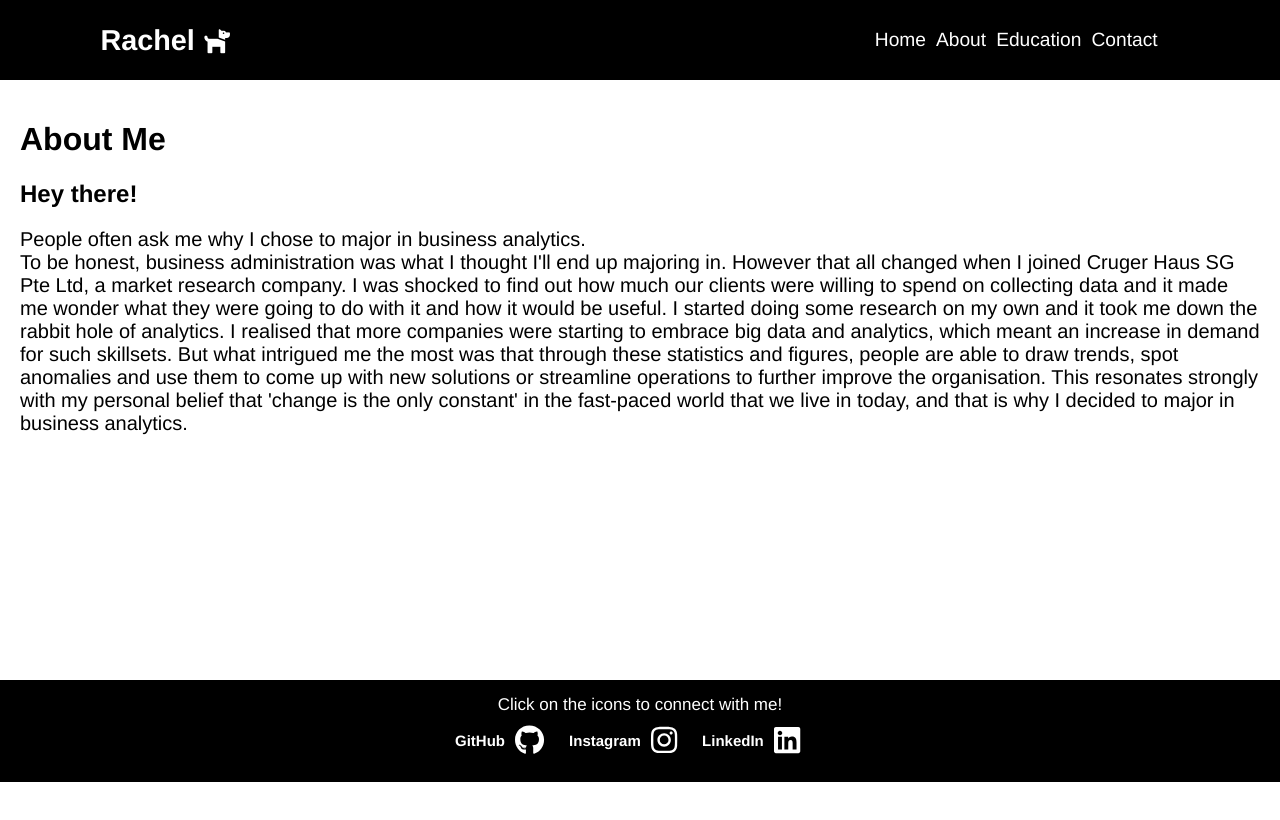
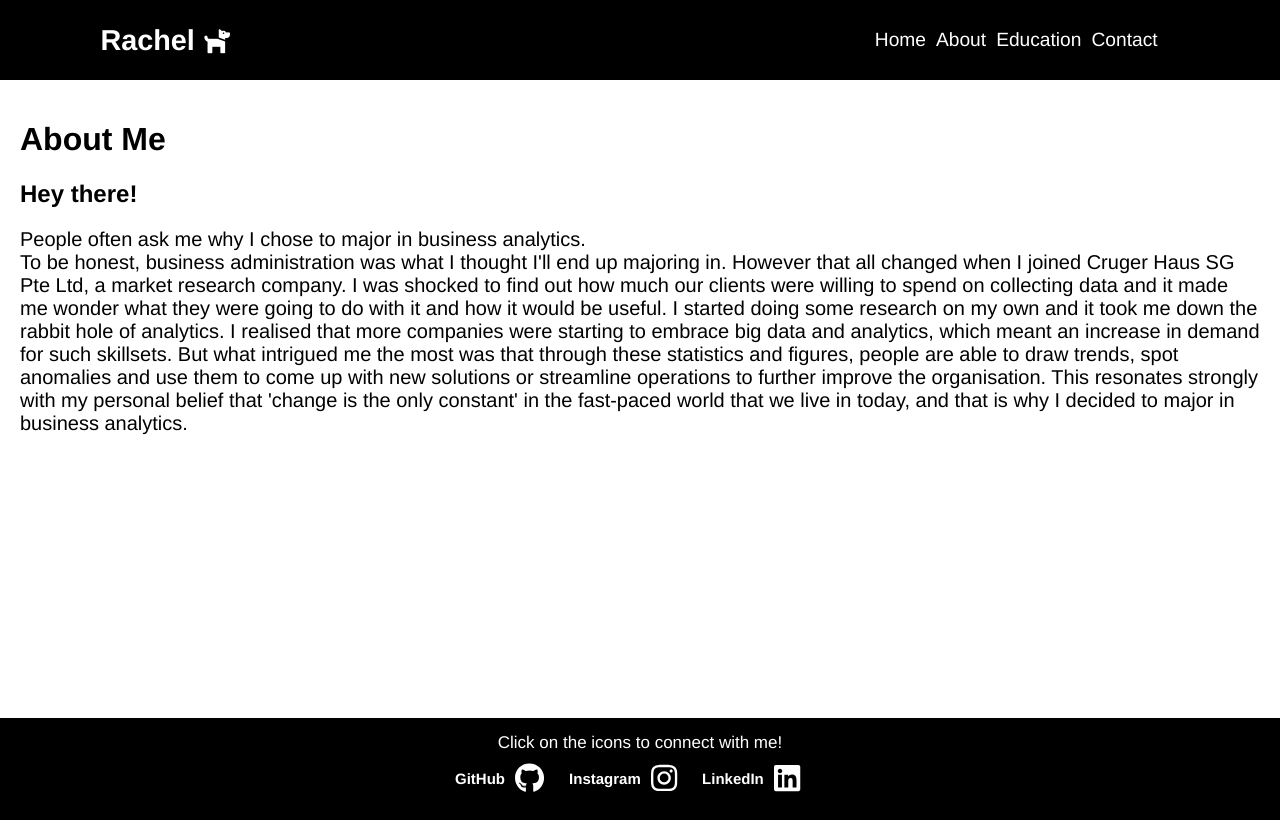
Before and after one commit to oolongmilkteax/Rachel-portfolio, a React (Create React App) app: page /about in a window 1280 px wide. Built offline with nearby package versions, Linux system fonts and the light colour scheme.

Commit message:
Adjust footer

```diff
--- a/src/contents/About.css
+++ b/src/contents/About.css
@@ -1,7 +1,7 @@
 .about {
     padding: 20px;
     font-family: Avenir, Helvetica, Arial, sans-serif;
-    min-height: 70vh;
+    min-height: 74.75vh;
 }
 
 .aboutcontent {
--- a/src/contents/Contact.css
+++ b/src/contents/Contact.css
@@ -1,7 +1,7 @@
 .contact {
     padding: 20px;
     font-family: Avenir, Helvetica, Arial, sans-serif;
-    min-height: 70vh;
+    min-height: 74.75vh;
 }
 
 .contactcontent {
--- a/src/contents/Education.css
+++ b/src/contents/Education.css
@@ -1,7 +1,7 @@
 .educationpage {
     padding: 20px;
     font-family: Avenir, Helvetica, Arial, sans-serif;
-    min-height: 70vh;
+    min-height: 74.75vh;
 }
 
 .educationcontent {
--- a/src/contents/Home.css
+++ b/src/contents/Home.css
@@ -2,7 +2,7 @@
     background-color: white;
     display: flex;
     flex-direction: column;
-    min-height: 76vh;
+    min-height: 80vh;
 }
 
 .profilepic {
```
Also changed, not shown: 23 other files (tests, documents, lock files or other folders).
